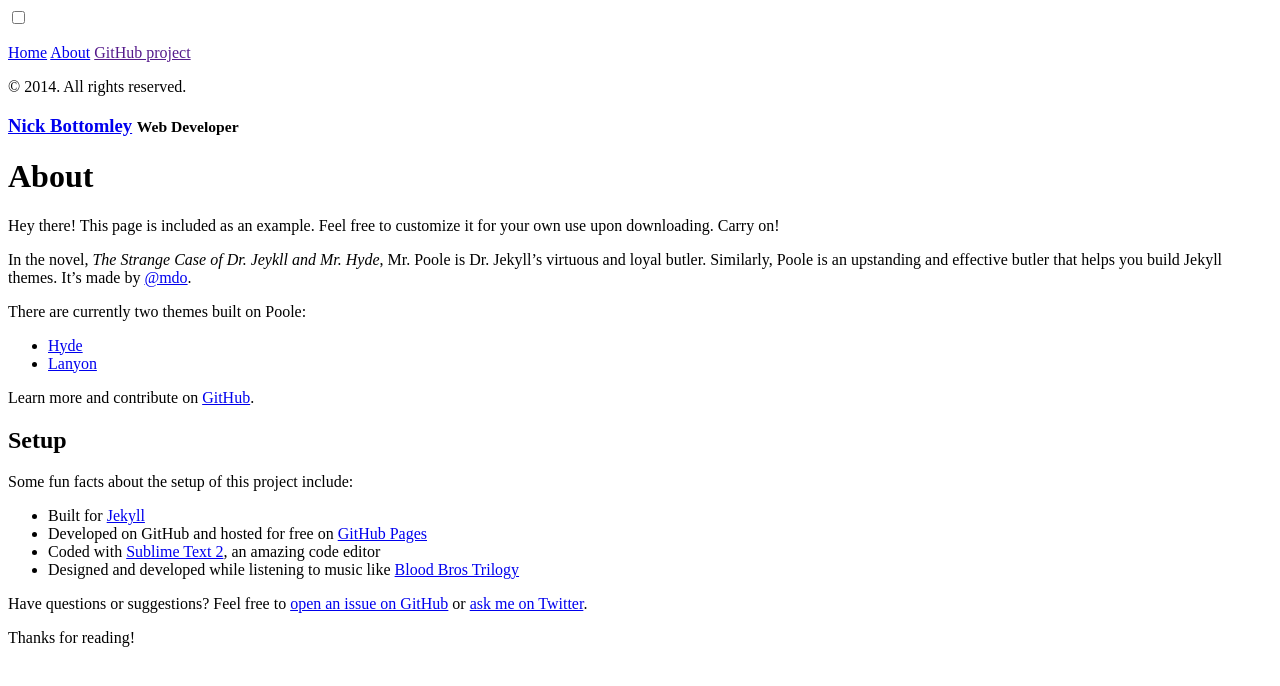
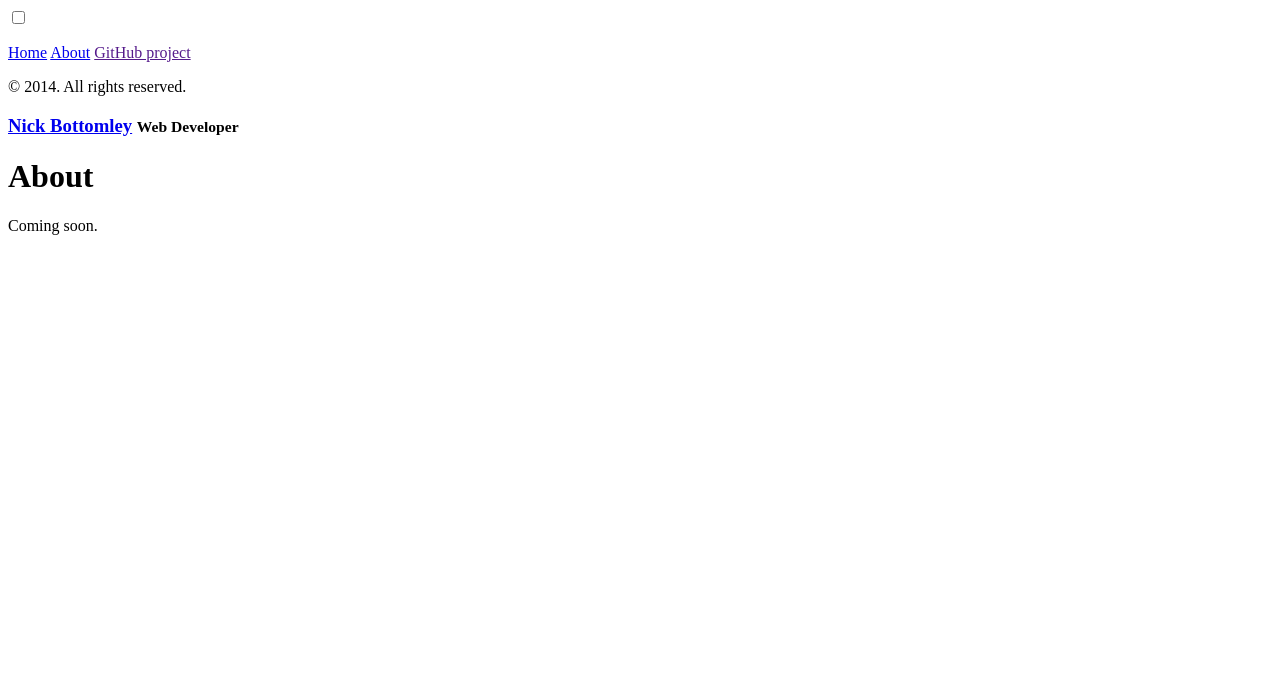
Before and after one commit to bttmly/personal-site, a Jekyll site: the page built from about.md, in a window 1280 px wide. Shown: the top 686 px of the page. Built offline with Jekyll 4.4.1, drawn with Linux system fonts in a browser that asks for light colours; nearby versions of some CDN libraries; Markdown is read by kramdown in place of the engine named in the settings.

Commit message:
Moving some stuff around

```diff
--- a/about.md
+++ b/about.md
@@ -4,27 +4,5 @@ title: About
 ---
 
 <p class="message">
-  Hey there! This page is included as an example. Feel free to customize it for your own use upon downloading. Carry on!
+  Coming soon.
 </p>
-
-In the novel, *The Strange Case of Dr. Jeykll and Mr. Hyde*, Mr. Poole is Dr. Jekyll's virtuous and loyal butler. Similarly, Poole is an upstanding and effective butler that helps you build Jekyll themes. It's made by [@mdo](https://twitter.com/mdo).
-
-There are currently two themes built on Poole:
-
-* [Hyde](http://hyde.getpoole.com)
-* [Lanyon](http://lanyon.getpoole.com)
-
-Learn more and contribute on [GitHub](https://github.com/poole).
-
-## Setup
-
-Some fun facts about the setup of this project include:
-
-* Built for [Jekyll](http://jekyllrb.com)
-* Developed on GitHub and hosted for free on [GitHub Pages](https://pages.github.com)
-* Coded with [Sublime Text 2](http://sublimetext.com), an amazing code editor
-* Designed and developed while listening to music like [Blood Bros Trilogy](https://soundcloud.com/maddecent/sets/blood-bros-series)
-
-Have questions or suggestions? Feel free to [open an issue on GitHub](https://github.com/poole/issues/new) or [ask me on Twitter](https://twitter.com/mdo).
-
-Thanks for reading!
```
Also changed, not shown: _includes/js/contact.js (added, +85 -0 lines), public/js/contact.js (added, +86 -0 lines), 1 other file.
